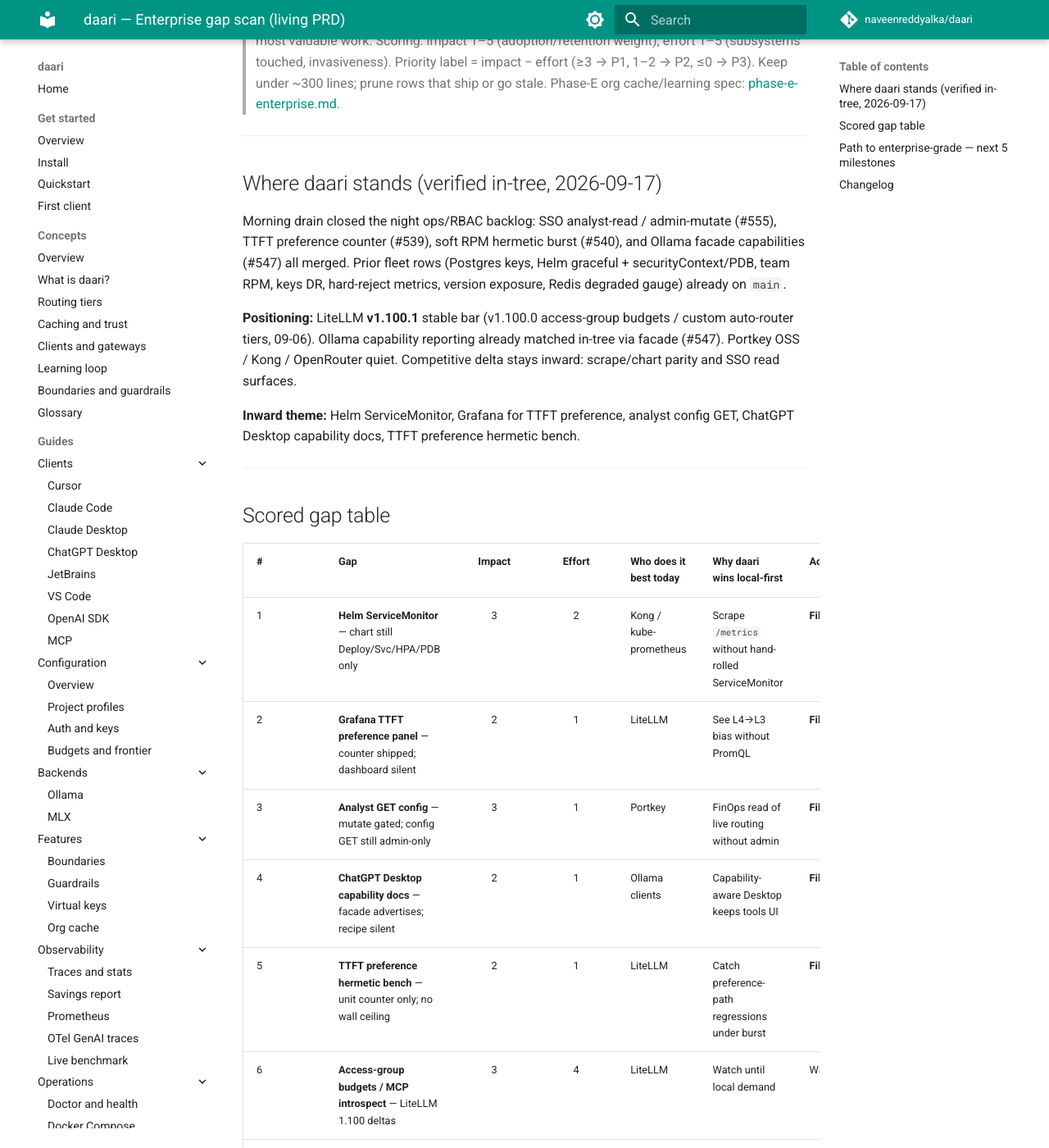
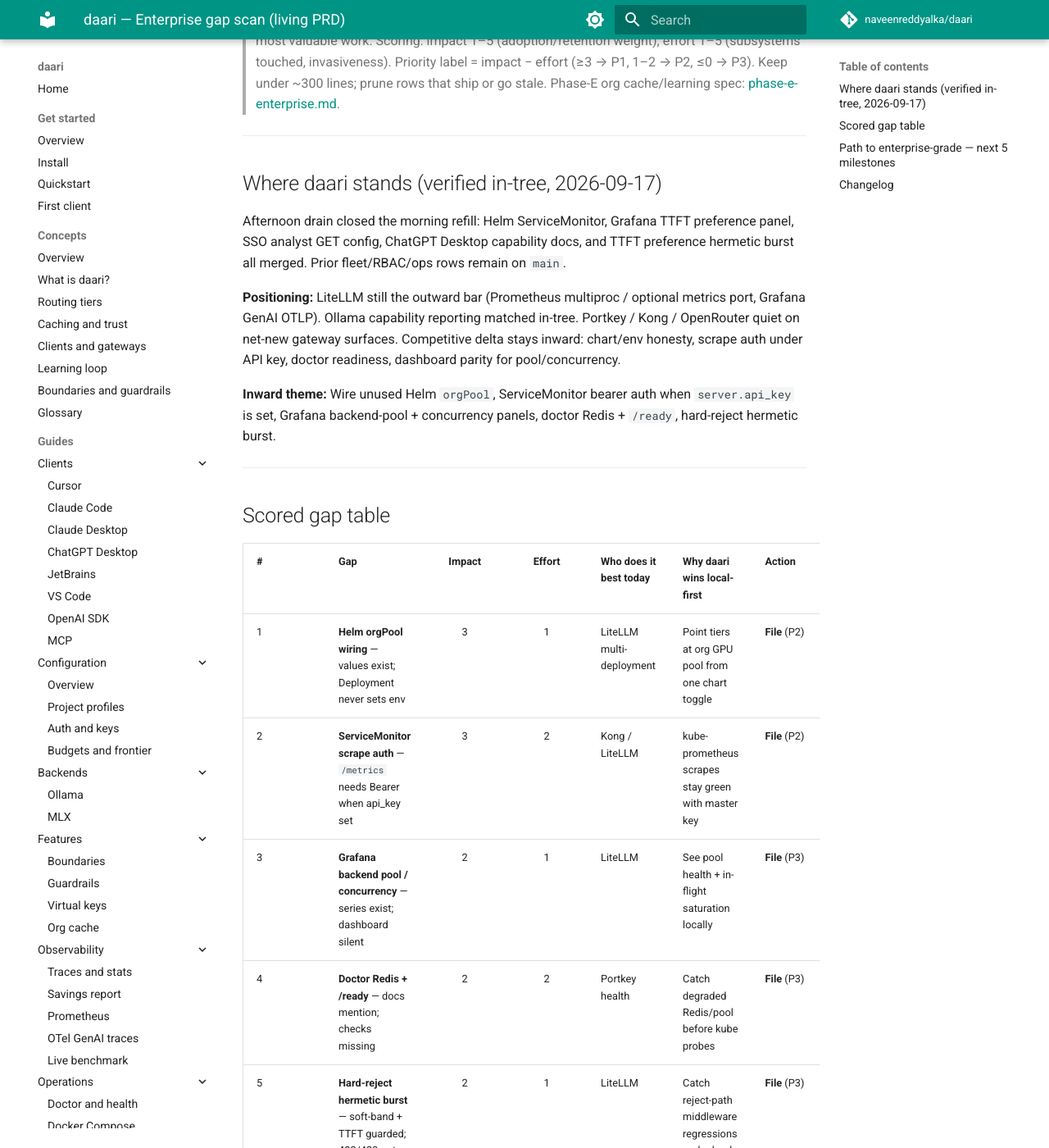
Before and after one commit to naveenreddyalka/daari, an MkDocs documentation site: the page built from docs/prd/ENTERPRISE.md, in a window 1280 px wide and 1400 px high, scrolled down 219 px. Shown: the whole window at 82% size. Built offline with MkDocs 1.6.1 and Material for MkDocs 9.7.7, drawn with Linux system fonts in a browser that asks for light colours; comment, search, counter and statistics services are not loaded; some of the changed text lies outside the part shown.

Commit message:
docs(prd): afternoon 2026-09-17 enterprise gap scan
Morning refill drained; refile five inward gaps (orgPool wiring,
ServiceMonitor auth, Grafana pool panels, doctor Redis/ready, hard-reject
hermetic).

Co-authored-by: Cursor <cursoragent@cursor.com>

```diff
--- a/docs/prd/ENTERPRISE.md
+++ b/docs/prd/ENTERPRISE.md
@@ -13,19 +13,20 @@
 
 ## Where daari stands (verified in-tree, 2026-09-17)
 
-Morning drain closed the night ops/RBAC backlog: SSO analyst-read / admin-mutate
-(#555), TTFT preference counter (#539), soft RPM hermetic burst (#540), and
-Ollama facade capabilities (#547) all merged. Prior fleet rows (Postgres keys,
-Helm graceful + securityContext/PDB, team RPM, keys DR, hard-reject metrics,
-version exposure, Redis degraded gauge) already on `main`.
+Afternoon drain closed the morning refill: Helm ServiceMonitor, Grafana TTFT
+preference panel, SSO analyst GET config, ChatGPT Desktop capability docs, and
+TTFT preference hermetic burst all merged. Prior fleet/RBAC/ops rows remain on
+`main`.
 
-**Positioning:** LiteLLM **v1.100.1** stable bar (v1.100.0 access-group budgets /
-custom auto-router tiers, 09-06). Ollama capability reporting already matched
-in-tree via facade (#547). Portkey OSS / Kong / OpenRouter quiet. Competitive
-delta stays inward: scrape/chart parity and SSO read surfaces.
+**Positioning:** LiteLLM still the outward bar (Prometheus multiproc / optional
+metrics port, Grafana GenAI OTLP). Ollama capability reporting matched in-tree.
+Portkey / Kong / OpenRouter quiet on net-new gateway surfaces. Competitive
+delta stays inward: chart/env honesty, scrape auth under API key, doctor
+readiness, dashboard parity for pool/concurrency.
 
-**Inward theme:** Helm ServiceMonitor, Grafana for TTFT preference, analyst
-config GET, ChatGPT Desktop capability docs, TTFT preference hermetic bench.
+**Inward theme:** Wire unused Helm `orgPool`, ServiceMonitor bearer auth when
+`server.api_key` is set, Grafana backend-pool + concurrency panels, doctor Redis
++ `/ready`, hard-reject hermetic burst.
 
 ---
 
@@ -33,33 +34,36 @@ config GET, ChatGPT Desktop capability docs, TTFT preference hermetic bench.
 
 | # | Gap | Impact | Effort | Who does it best today | Why daari wins local-first | Action |
 |---|-----|:--:|:--:|------------------------|----------------------------|--------|
-| 1 | **Helm ServiceMonitor** — chart still Deploy/Svc/HPA/PDB only | 3 | 2 | Kong / kube-prometheus | Scrape `/metrics` without hand-rolled ServiceMonitor | **Filed** (P2) |
-| 2 | **Grafana TTFT preference panel** — counter shipped; dashboard silent | 2 | 1 | LiteLLM | See L4→L3 bias without PromQL | **Filed** (P3) |
-| 3 | **Analyst GET config** — mutate gated; config GET still admin-only | 3 | 1 | Portkey | FinOps read of live routing without admin | **Filed** (P3) |
-| 4 | **ChatGPT Desktop capability docs** — facade advertises; recipe silent | 2 | 1 | Ollama clients | Capability-aware Desktop keeps tools UI | **Filed** (P3) |
-| 5 | **TTFT preference hermetic bench** — unit counter only; no wall ceiling | 2 | 1 | LiteLLM | Catch preference-path regressions under burst | **Filed** (P3) |
-| 6 | **Access-group budgets / MCP introspect** — LiteLLM 1.100 deltas | 3 | 4 | LiteLLM | Watch until local demand | Watch |
+| 1 | **Helm orgPool wiring** — values exist; Deployment never sets env | 3 | 1 | LiteLLM multi-deployment | Point tiers at org GPU pool from one chart toggle | **File** (P2) |
+| 2 | **ServiceMonitor scrape auth** — `/metrics` needs Bearer when api_key set | 3 | 2 | Kong / LiteLLM | kube-prometheus scrapes stay green with master key | **File** (P2) |
+| 3 | **Grafana backend pool / concurrency** — series exist; dashboard silent | 2 | 1 | LiteLLM | See pool health + in-flight saturation locally | **File** (P3) |
+| 4 | **Doctor Redis + /ready** — docs mention; checks missing | 2 | 2 | Portkey health | Catch degraded Redis/pool before kube probes | **File** (P3) |
+| 5 | **Hard-reject hermetic burst** — soft-band + TTFT guarded; 402/429 not | 2 | 1 | LiteLLM | Catch reject-path middleware regressions under load | **File** (P3) |
+| 6 | **Access-group budgets / MCP introspect / OTLP GenAI** — LiteLLM deltas | 3 | 4 | LiteLLM | Watch until local demand | Watch |
 | 7 | **WIF / A2A / SOC 2 / admin UI** | 2–3 | 3–5 | Kong / cloud | No new client demand | Watch / non-goal |
 
-Pruned this run: SSO RBAC leftovers, facade capabilities, TTFT preference
-counter, soft RPM hermetic, Helm securityContext/PDB, Postgres keys, team RPM,
-keys export, graceful rollout, hard rejects, version exposure, Redis degraded
-gauge (all shipped).
+Pruned this run: ServiceMonitor, Grafana TTFT preference, analyst GET config,
+ChatGPT Desktop caps docs, TTFT preference hermetic (all shipped morning→afternoon).
 
 ---
 
 ## Path to enterprise-grade — next 5 milestones
 
-1. **Prometheus Operator scrape** — optional Helm ServiceMonitor.
-2. **Operator dashboard parity** — TTFT preference + remaining scrape series.
-3. **SSO read completeness** — analyst GET config / FinOps surfaces.
-4. **Client recipe honesty** — Desktop/JetBrains capability notes stay current.
-5. **Hermetic benches** — preference + soft-band paths stay ceiling-guarded.
+1. **Chart honesty** — orgPool values actually reach the Deployment.
+2. **Scrape under lock** — ServiceMonitor bearer when master API key is on.
+3. **Operator dashboard parity** — backend pool + concurrency gauges.
+4. **Local doctor readiness** — Redis ping and `/ready` before fleet deploys.
+5. **Hermetic reject path** — hard 402/429 burst stays ceiling-guarded.
 
 ---
 
 ## Changelog
 
+- **2026-09-17 (afternoon)** — Morning refill drained (ServiceMonitor → TTFT
+  hermetic). Outward: LiteLLM Prometheus multiproc / metrics-port still the
+  bar; no net-new Kong/Portkey gateway surfaces. Inward chart/doctor/dashboard
+  audit; filing five issues (orgPool wiring, ServiceMonitor auth, Grafana
+  pool/concurrency, doctor Redis+/ready, hard-reject hermetic).
 - **2026-09-17 (morning)** — Drain shipped night ops/RBAC + facade/bench rows.
   Backlog empty; refilled five issues (ServiceMonitor, Grafana TTFT preference,
   analyst config GET, ChatGPT Desktop caps docs, TTFT preference hermetic).
```
